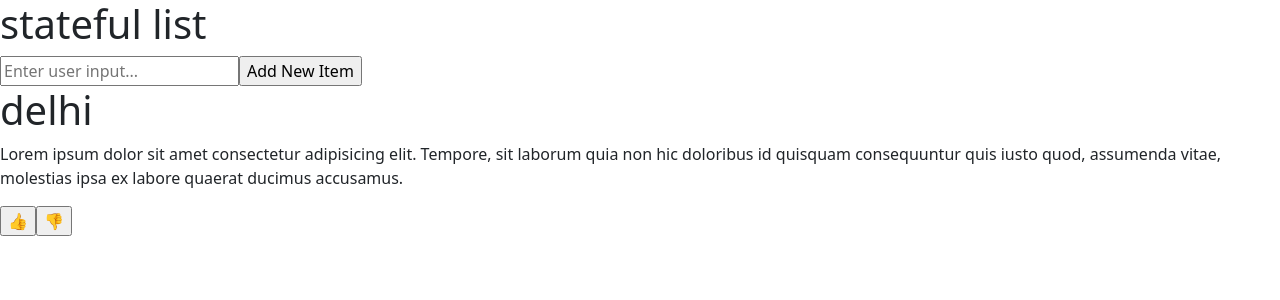
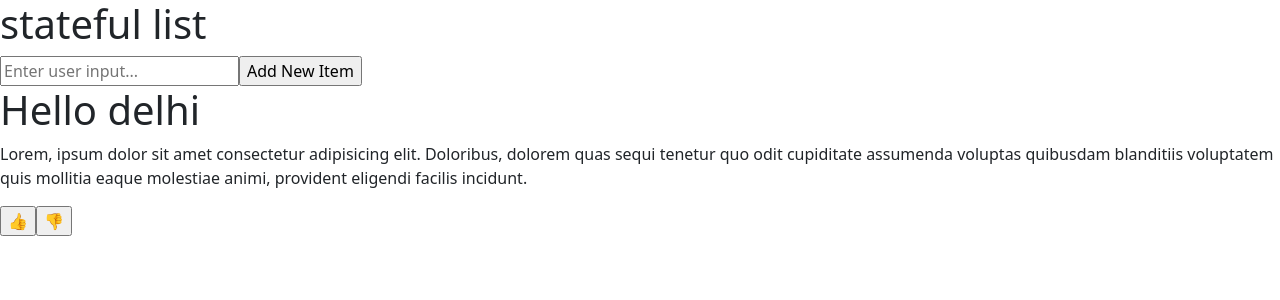
Before and after one commit to Poojakadam23/fifth-react-app, a React (Create React App) app: page / in a window 1280 px wide. Shown: the top 300 px of the page. Built offline with nearby package versions, Linux system fonts and the light colour scheme.

Commit message:
another-fun-type-2

```diff
--- a/src/App.js
+++ b/src/App.js
@@ -25,24 +25,29 @@
     <>
     <input type="text" id="id1"ref={inputRef}placeholder="Enter user input..."/>
     <input type="button"value="Add New Item" onClick={addItemAction}/>
-
-   {list.map((item)=>(
-    <div>
-      <h1>{item}</h1>
+    {list.map((item) => (
+        <MessageDemo message={item} />
+      ))}
+    </>
+  );
+ }
+ function MessageDemo({ message }) {
+  return (
+    <>
+      <h1>Hello {message}</h1>
       <p>
-      Lorem ipsum dolor sit amet consectetur adipisicing elit. Tempore,
-       sit laborum quia non hic doloribus id quisquam consequuntur quis
-      iusto quod, assumenda vitae, molestias ipsa ex labore quaerat
-      ducimus accusamus.
-
+        Lorem, ipsum dolor sit amet consectetur adipisicing elit. Doloribus,
+        dolorem quas sequi tenetur quo odit cupiditate assumenda voluptas
+        quibusdam blanditiis voluptatem quis mollitia eaque molestiae animi,
+        provident eligendi facilis incidunt.
       </p>
       <div>
-        <input type="button" value="&#128077;"/>
-        <input type="button" value="&#128078;"/>
+        <input type="button" value="&#128077;" />
+        <input type="button" value="&#128078;" />
       </div>
-    </div>
-   ))}
-   </>
+    </>
   );
 }
+
+
 export default App;
```
